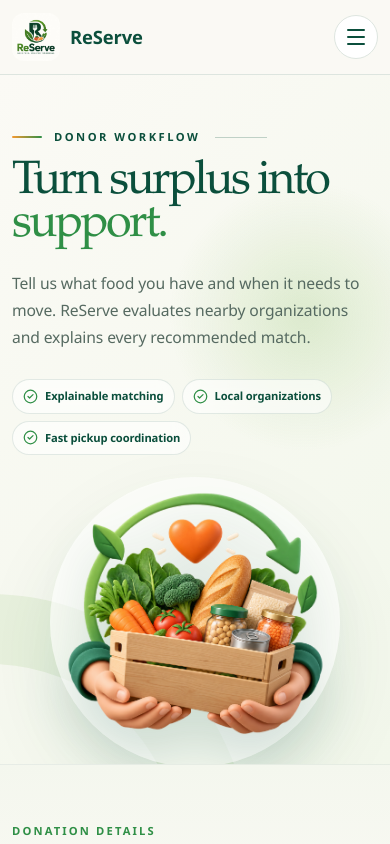
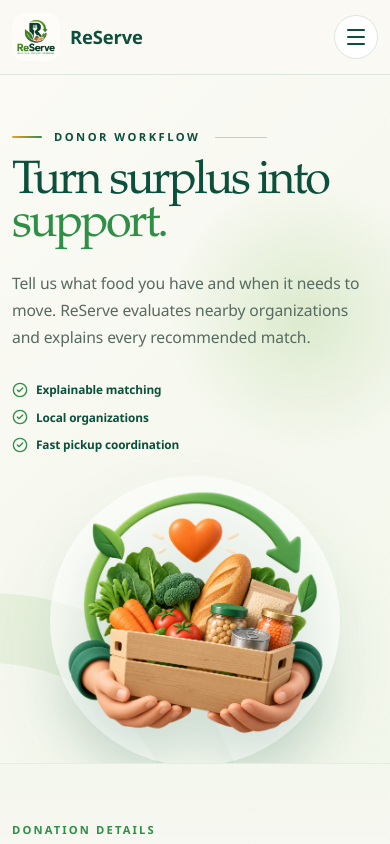
Before and after one commit to anishnukala/ReServe, a Next.js app: page /donate in a window 390 px wide. Shown: the top 844 px of the page. Built offline with nearby package versions, Linux system fonts and the light colour scheme.

Commit message:
Simplify hero highlights

```diff
--- a/src/app/globals.css
+++ b/src/app/globals.css
@@ -497,9 +497,11 @@ th { color: var(--forest); }
 .page-hero h1 { max-width: 760px; margin: 0 0 22px; color: var(--forest); font-family: "Iowan Old Style","Palatino Linotype","Book Antiqua",Georgia,serif; font-size: clamp(3.2rem,5.2vw,5.5rem); font-weight: 400; letter-spacing: -.055em; line-height: .93; }
 .page-hero h1 span { color: var(--green); }
 .page-hero__description { max-width: 680px; margin: 0; color: #566a61; font-size: 1.08rem; font-weight: 500; line-height: 1.72; }
-.page-hero__highlights { margin-top: 28px; display: flex; flex-wrap: wrap; gap: 10px; }
-.page-hero__highlights span { padding: 9px 13px; display: inline-flex; align-items: center; gap: 7px; border: 1px solid rgba(11,79,60,.11); border-radius: 999px; color: var(--forest); background: rgba(255,255,255,.58); font-size: .78rem; font-weight: 700; backdrop-filter: blur(8px); }
-.page-hero__highlights svg { width: 15px; height: 15px; color: var(--green); }
+.page-hero__highlights { margin-top: 30px; display: flex; flex-wrap: wrap; align-items: center; gap: 0; }
+.page-hero__highlights span { padding: 2px 22px; display: inline-flex; align-items: center; gap: 8px; border-right: 1px solid rgba(11,79,60,.2); color: var(--forest); font-size: .78rem; font-weight: 700; }
+.page-hero__highlights span:first-child { padding-left: 0; }
+.page-hero__highlights span:last-child { padding-right: 0; border-right: 0; }
+.page-hero__highlights svg { width: 16px; height: 16px; color: var(--green); stroke-width: 2; }
 .page-hero__visual { min-height: 430px; position: relative; display: grid; place-items: center; align-self: end; }
 .page-hero__halo { width: 390px; height: 390px; position: absolute; border-radius: 50%; background: rgba(255,255,255,.58); box-shadow: 0 35px 80px rgba(11,79,60,.09); }
 .page-hero__image { width: min(100%, 490px); height: 450px; position: relative; z-index: 1; object-fit: contain; filter: drop-shadow(0 28px 24px rgba(11,79,60,.16)); }
@@ -679,8 +681,8 @@ th { color: var(--forest); }
 @media (max-width: 520px) {
   .container { width: calc(100% - 24px); }
   .brand-name { font-size: 1.15rem; }
-  .page-hero__highlights { gap: 7px; }
-  .page-hero__highlights span { padding: 8px 10px; font-size: .7rem; }
+  .page-hero__highlights { align-items: flex-start; flex-direction: column; gap: 10px; }
+  .page-hero__highlights span, .page-hero__highlights span:first-child, .page-hero__highlights span:last-child { padding: 0; border: 0; font-size: .74rem; }
   .page-hero__description { font-size: .98rem; }
   .page-hero__visual { min-height: 280px; }
   .page-hero__image { height: 285px; }
```
